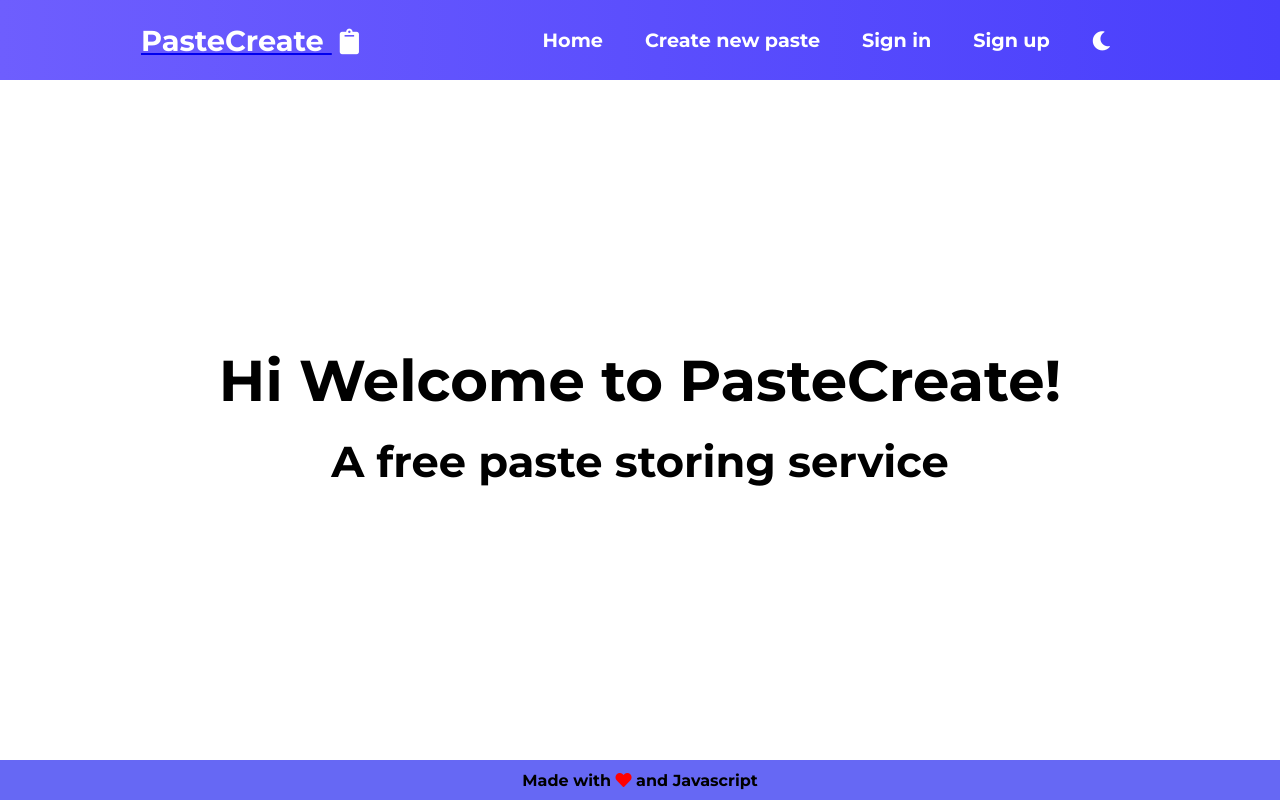
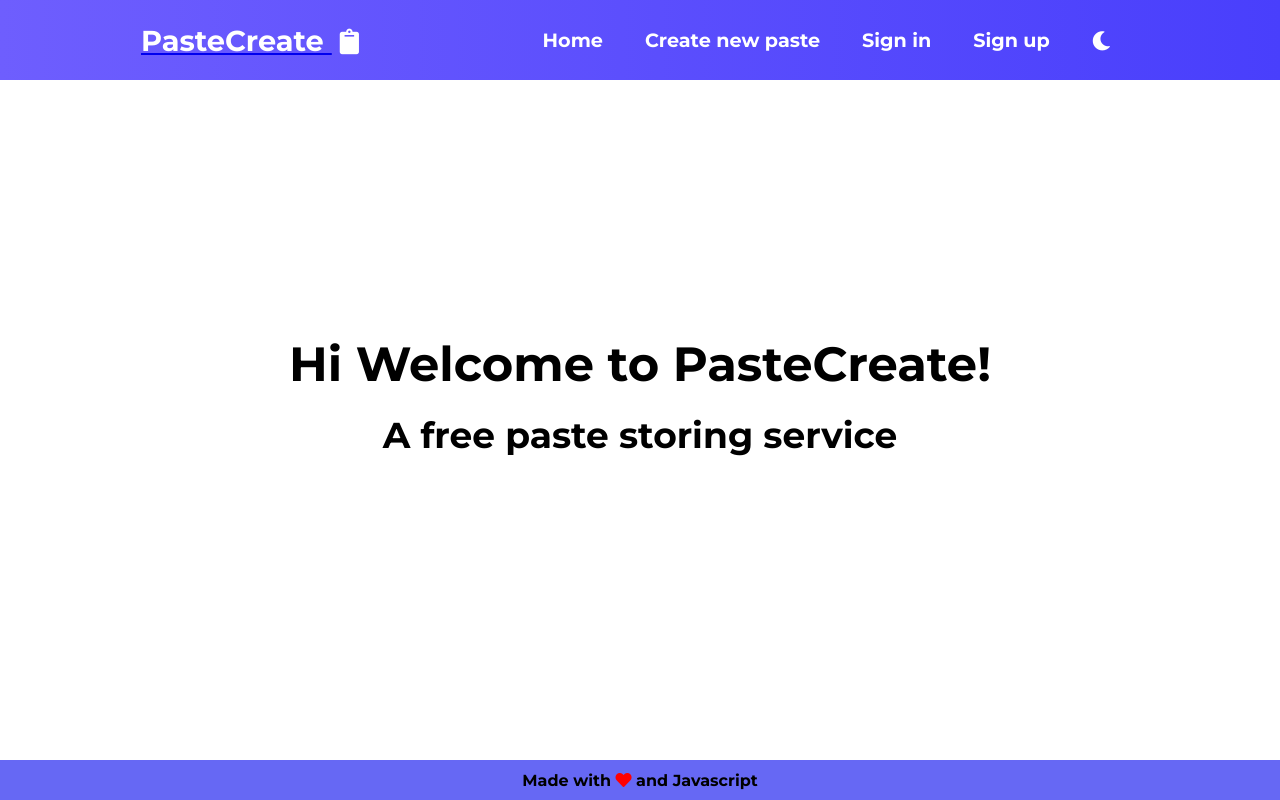
Before and after one commit to Atharva21/PasteCreate, a React (Create React App) app in the folder client/: page / in a window 1280 px wide. Built offline with nearby package versions, Linux system fonts and the light colour scheme.

Commit message:
reduce font size on home page and height

```diff
--- a/client/src/css/Homepage.css
+++ b/client/src/css/Homepage.css
@@ -16,13 +16,13 @@
     .homepage-text {
         margin: 10px;
         text-align: center;
-        font-size: 1.8em;
+        font-size: 1.5em;
     }
     .homepage-container {
         display: flex;
         flex-direction: column;
         align-items: center;
         justify-content: center;
-        height: 88vh;
+        height: 83vh;
     }
 }
```
